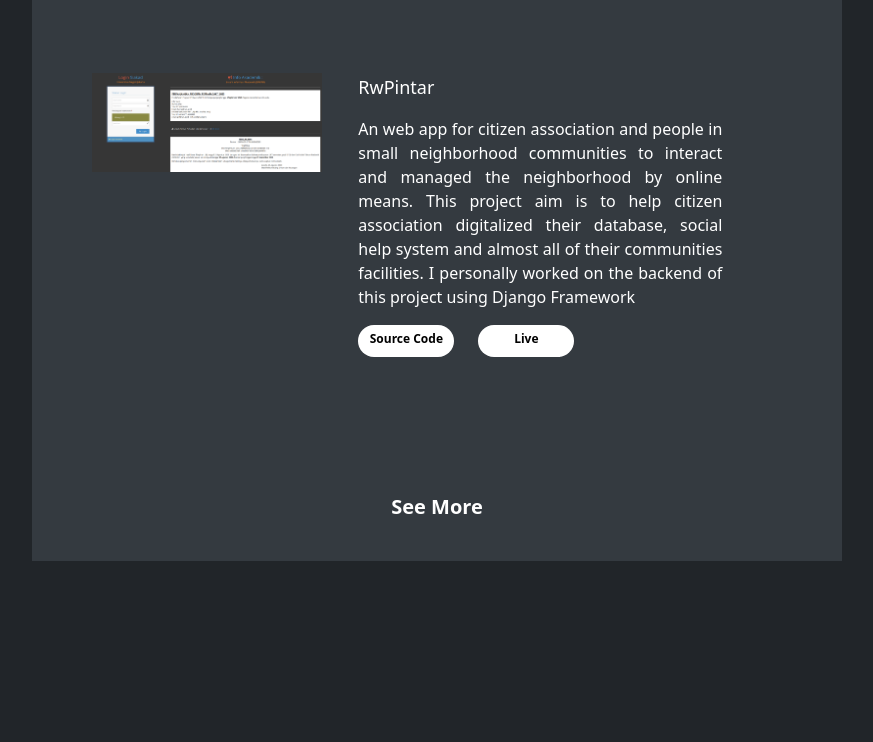
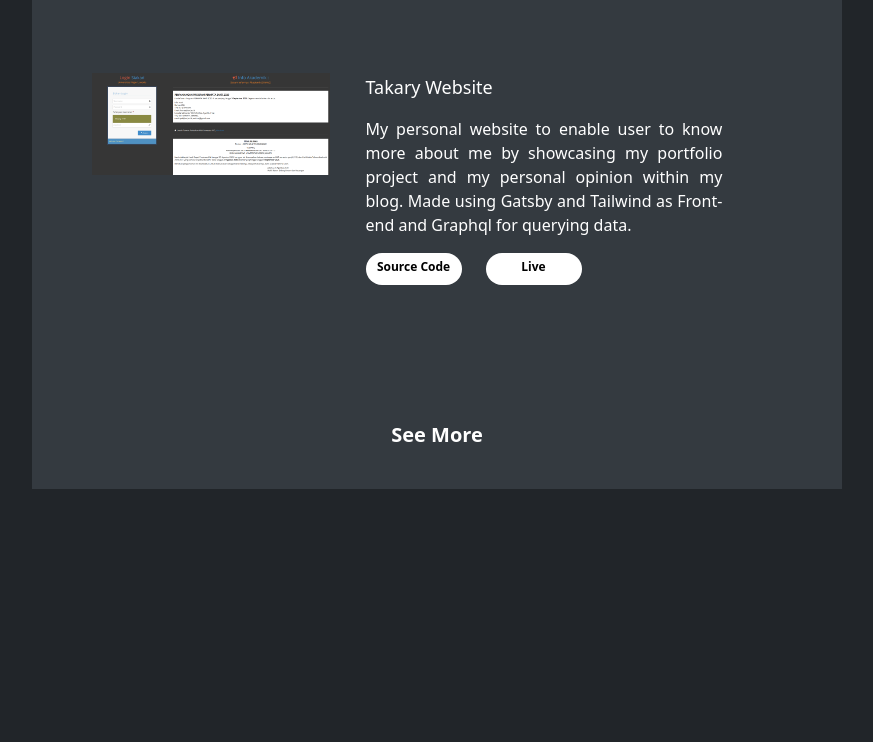
Before and after one commit to takadev15/profile, a Gatsby site: page / in a window 1280 px wide. Shown: the part 1371-2113 px from the top of the page, without its empty margins (203-1076 px from the left). Built offline with nearby package versions, Linux system fonts and the light colour scheme; Gatsby itself is replaced by a stand-in of ours.

Commit message:
fixed some style and added new portfolio project

```diff
--- a/src/components/header.js
+++ b/src/components/header.js
@@ -54,7 +54,7 @@ function Header() {
             },
             {
               route: `#`,
-              title: `Docs`,
+              title: `Interests`,
             },
           ].map((link) => (
             <Link
--- a/src/components/interest.js
+++ b/src/components/interest.js
@@ -1,5 +1,5 @@
+import { Icon } from "@iconify/react";
 import React from "react";
-import { Icon } from "@iconify/react"
 
 
 function Interest(){
--- a/src/components/projects.js
+++ b/src/components/projects.js
@@ -31,8 +31,8 @@ function Projects(){
               <img className="w-full transition duration-500 transform hover:translate-x-2 hover:translate-y-2" src={siakad}/>
             </div>
             <div className="flex-col w-full sm:h-auto sm:w-3/5 ml-0 sm:ml-4 mt-8 sm:mt-0">
-              <p className="text-white text-lg text-center sm:text-left">RwPintar</p>
-              <p className="text-white mt-4 mx-10 text-justify sm:mx-0 sm:mr-64 sm:w-full text-base">An web app for citizen association and people in small neighborhood communities to interact and managed the neighborhood by online means. This project aim is to help citizen association digitalized their database, social help system and almost all of their communities facilities. I personally worked on the backend of this project using Django Framework</p>
+              <p className="text-white text-lg text-center sm:text-left">Takary Website</p>
+              <p className="text-white mt-4 mx-10 text-justify sm:mx-0 sm:mr-64 sm:w-full text-base">My personal website to enable user to know more about me by showcasing my portfolio project and my personal opinion within my blog. Made using Gatsby and Tailwind as Front-end and Graphql for querying data.</p>
               <div className="flex justify-center sm:justify-start space-x-6 my-10 sm:mt-4">
                 <a href="https://github.com/HCIteamB/rwpintar-dev" className="bg-white h-8 w-24 rounded-full py-1.5 hover:bg-gray-lightest">
                   <p className="text-xs font-bold text-center">Source Code</p>
```
